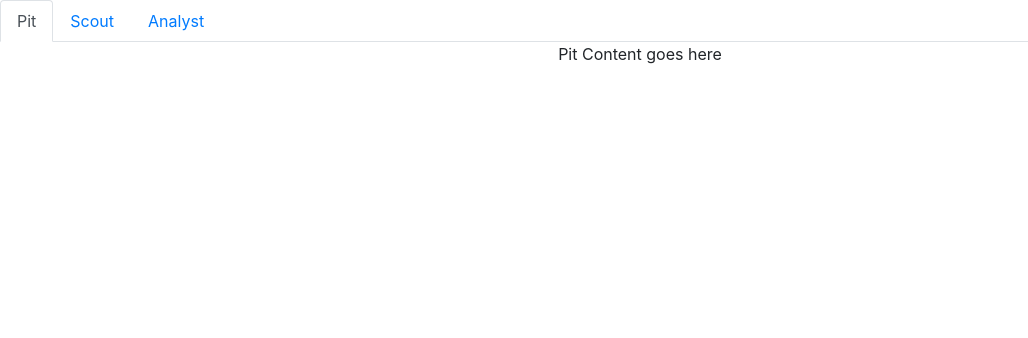
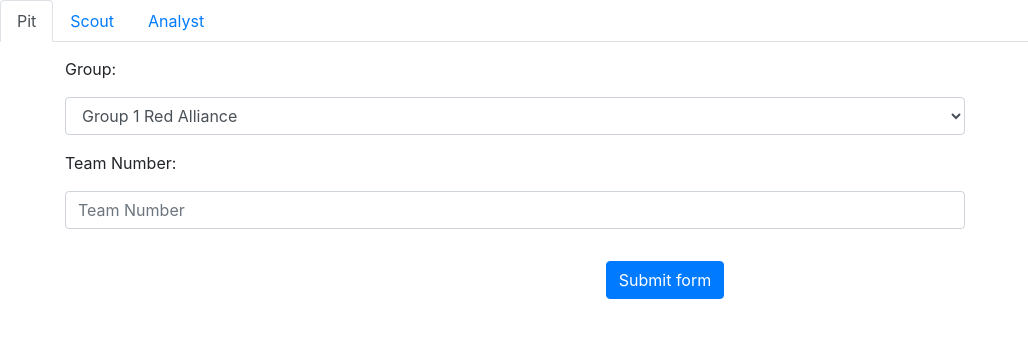
Before and after one commit to RoboTigers/FRCScout2020, a React (Create React App) app in the folder client/: page / in a window 1280 px wide. Both pictures are taken after a click on the tab "Pit". Shown: the top 338 px of the page, without its empty margins (0-1028 px from the left). Built offline with nearby package versions, Linux system fonts and the light colour scheme.

Commit message:
Added reload alert and started working on pit form

```diff
--- a/client/src/App.js
+++ b/client/src/App.js
@@ -7,6 +7,10 @@ import AnalystContent from "./components/AnalystContent";
 import "bootstrap/dist/css/bootstrap.min.css";
 //import 'bootstrap/dist/css/bootstrap.css';
 import "./App.css";
+
+window.onbeforeunload = function(e) {
+  return "";
+};
 
 function RenderTabContent({ selectedTab }) {
   if (selectedTab === "pit") {
@@ -42,6 +46,7 @@ class App extends React.Component {
       selectedTab: event
     });
     localStorage.setItem("selectedTab", event);
+    sessionStorage.clear();
   };
 
   render() {
--- /dev/null
+++ b/client/src/components/PitContent.css
@@ -0,0 +1,6 @@
+.pit-form {
+  width: auto;
+  max-width: 100%;
+  padding: 15px;
+  margin-left: 50px;
+}
--- a/client/src/components/PitContent.js
+++ b/client/src/components/PitContent.js
@@ -1,8 +1,76 @@
 import React, { Component } from "react";
+import Form from "react-bootstrap/Form";
+import Button from "react-bootstrap/Button";
+import Row from "react-bootstrap/Row";
+import Col from "react-bootstrap/Col";
+import "./PitContent.css";
 
 class PitContent extends Component {
+  state = {
+    validated: false
+  };
+
+  checkTeamNum = event => {
+    let value = event.target.value;
+    console.log(value);
+    if (value > 9999) {
+      event.target.value = parseInt(value.toString().slice(0, 4), 10);
+    } else if (value < 1) {
+      event.target.value = "";
+    }
+  };
+
+  handleSumbit = event => {
+    let form = event.target;
+    if (form.checkValidity() === false) {
+      event.preventDefault();
+      event.stopPropagation();
+    }
+
+    this.setState({ validated: true });
+  };
+
   render() {
-    return <div>Pit Content goes here</div>;
+    return (
+      <Form
+        noValidate
+        validated={this.state.validated}
+        onSubmit={this.handleSumbit}
+        className="pit-form"
+      >
+        <Form.Group controlId="formGroup" className="w-75">
+          <Form.Label className="float-left mb-3">Group:</Form.Label>
+          <Form.Control required as="select" placeholder="Choose...">
+            <option>Group 1 Red Alliance</option>
+            <option>Group 2 Red Alliance</option>
+            <option>Group 3 Red Alliance</option>
+            <option>Group 1 Blue Alliance</option>
+            <option>Group 2 Blue Alliance</option>
+            <option>Group 3 Blue Alliance</option>
+          </Form.Control>
+          <Form.Control.Feedback type="invalid">
+            Please choose a group.
+          </Form.Control.Feedback>
+        </Form.Group>
+        <Form.Group controlId="formTeamNum" className="w-75">
+          <Form.Label className="float-left mb-3">Team Number:</Form.Label>
+          <Form.Control
+            type="number"
+            max="9999"
+            min="1"
+            placeholder="Team Number"
+            onChange={this.checkTeamNum}
+            required
+          />
+          <Form.Control.Feedback type="invalid">
+            Please input a team number.
+          </Form.Control.Feedback>
+        </Form.Group>
+        <Button type="submit" className="mt-3">
+          Submit form
+        </Button>
+      </Form>
+    );
   }
 }
 
--- a/client/src/components/ScoutContent.js
+++ b/client/src/components/ScoutContent.js
@@ -23,7 +23,7 @@ class ScoutContent extends Component {
             Team Number
           </Form.Label>
           <Col xs="9">
-            <Form.Control type="text" placeholder="Team Number" />
+            <Form.Control type="number" placeholder="Team Number" />
           </Col>
         </Form.Group>
 
@@ -41,7 +41,7 @@ class ScoutContent extends Component {
             Auto
           </Form.Label>
           <Col xs="1">
-            <Form.Check custom type="switch" label="" />
+            <Form.Check custom="true" type="switch" label="" />
           </Col>
         </Form.Group>
 
```
